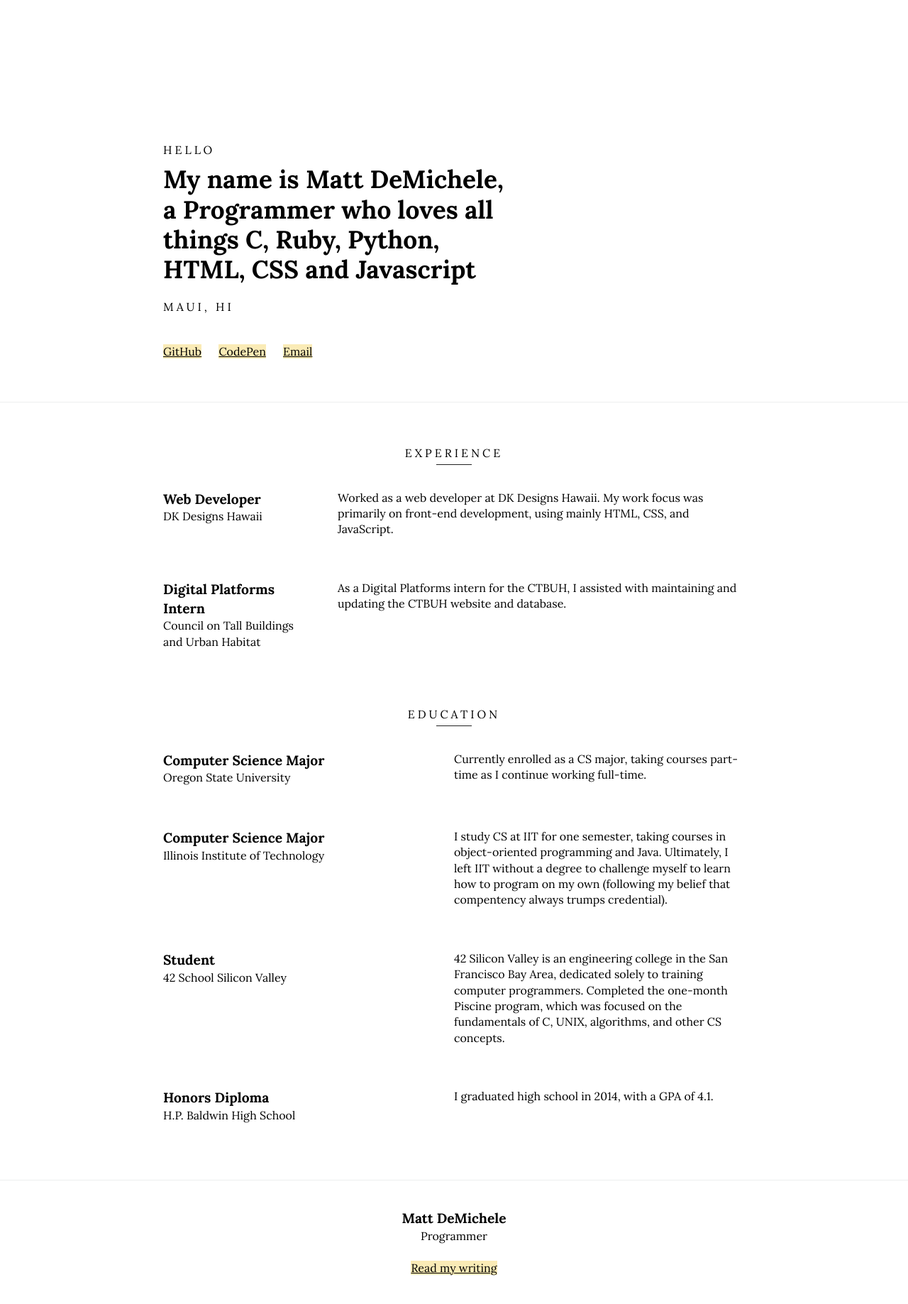
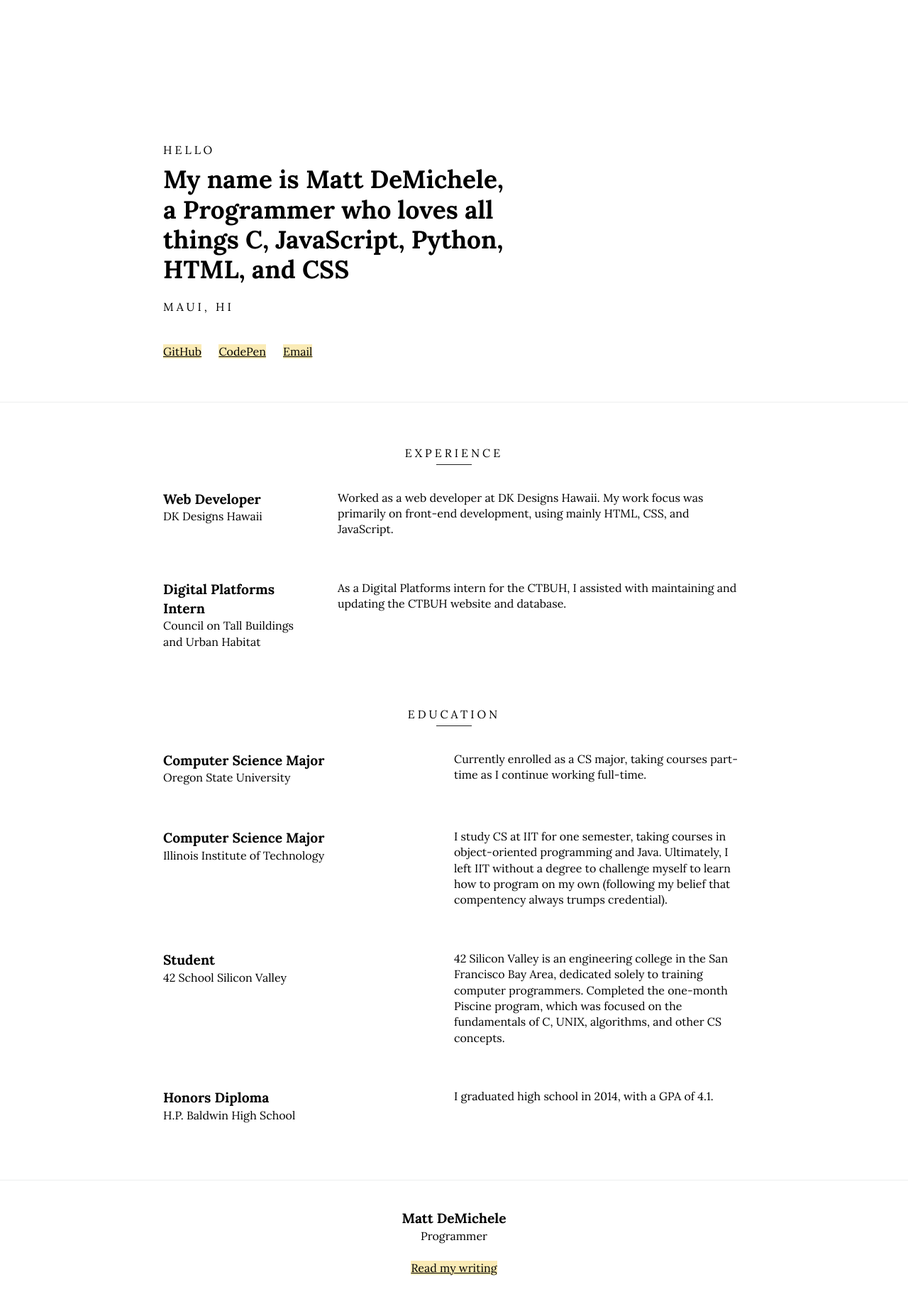
Before and after one commit to mdemichele/Simple-Resume, a Jekyll site: the page built from index.html, in a window 1280 px wide. Shown: the whole page at 71% size. Built offline with Jekyll 4.4.1, drawn with Linux system fonts in a browser that asks for light colours.

Commit message:
lots of updates

```diff
--- a/_config.yml
+++ b/_config.yml
@@ -9,7 +9,7 @@
 name: Matt DeMichele
 job: Programmer
 location: Maui, HI
-languages: C, Ruby, Python, HTML, CSS and Javascript
+languages: C, JavaScript, Python, HTML, and CSS
 github_username:  mdemichele
 codepen_username:  mdemichele
 email_address: m.d.demichele@gmail.com
--- /dev/null
+++ b/_includes/reader-header.html
@@ -0,0 +1,3 @@
+<div class="reader-title-section">
+    <h2>Article Reader</h2>
+</div>
--- /dev/null
+++ b/_sass/_article-reader.scss
@@ -0,0 +1,22 @@
+.reader-title-section {
+    font-size: 2.0rem;
+    font-weight: bold;
+    margin-bottom: ($spacer * 4);
+    margin-top: ($spacer * 2);
+    text-align: center;
+}
+
+.article-feed-title {
+  margin-bottom: $spacer;
+  font-weight: bold;
+  font-size: 18px;
+}
+
+.article-feed-body {
+  div.article-single-body {
+    margin-bottom: 25px;
+    padding: 10px 20px;
+    box-shadow: 2px 2px 5px 5px rgba(0, 0, 255, 0.2);
+
+  }
+}
--- a/css/main.scss
+++ b/css/main.scss
@@ -12,5 +12,6 @@
     'resume',
     'blog-index',
     'post',
-    'd3'
+    'd3',
+    'article-reader'
 ;
--- /dev/null
+++ b/js/d3-simple.js
@@ -0,0 +1 @@
+console.log("fuck you");
```
Also changed, not shown: _drafts/d3-interest-project.md (+3 -12 lines), _includes/reader-body.html (added, +20 -0 lines), _posts/2020-07-23-article-reader-project.md (added, +9 -0 lines), article-reader.html (added, +10 -0 lines), js/article-reader.js (added, +87 -0 lines), js/d3-article.js (deleted, +0 -36 lines), js/d3-covid.js (added, +37 -0 lines), csv/covid19.csv, vendors/papaparse.min.js (added), 3 other files.
